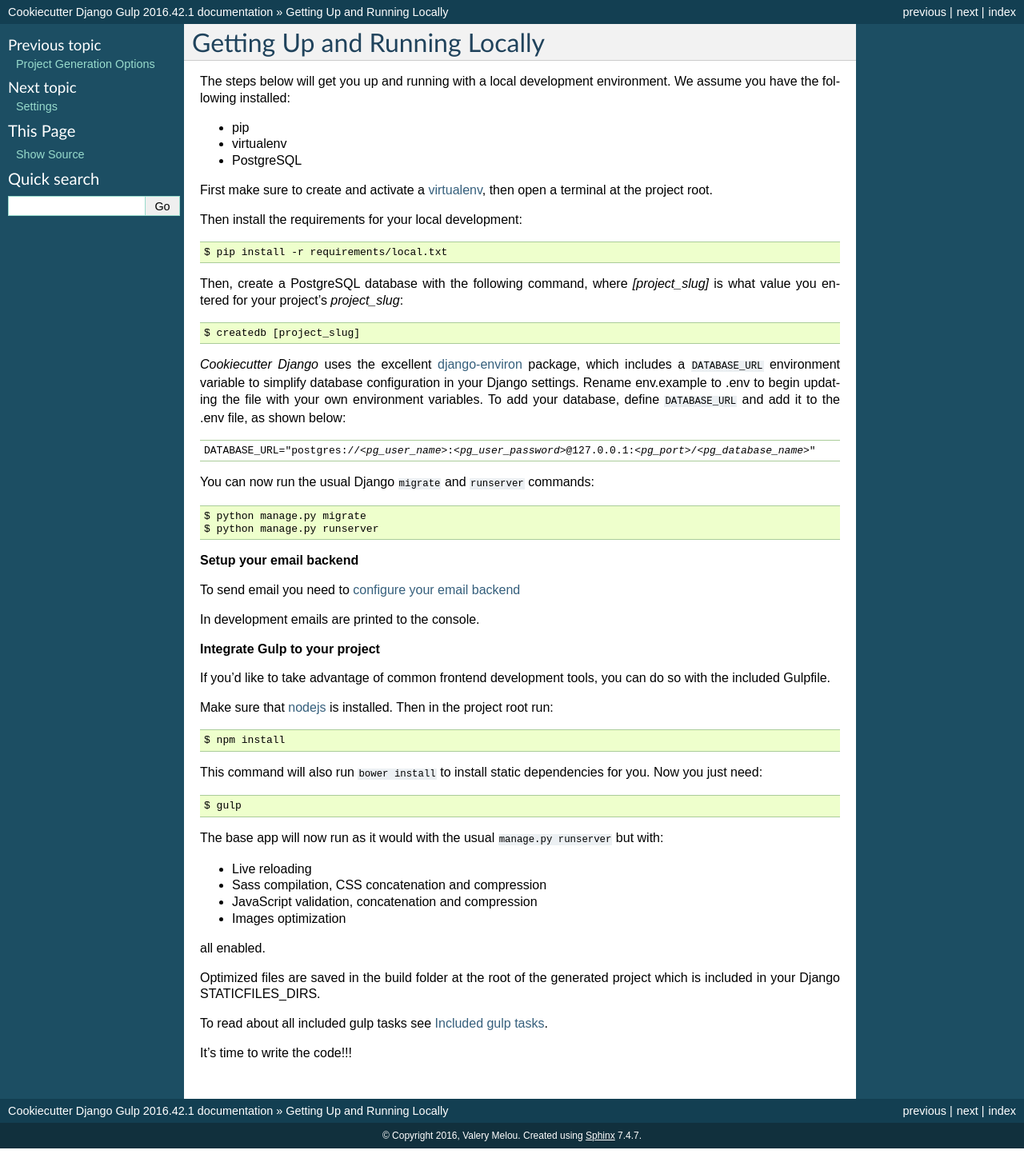
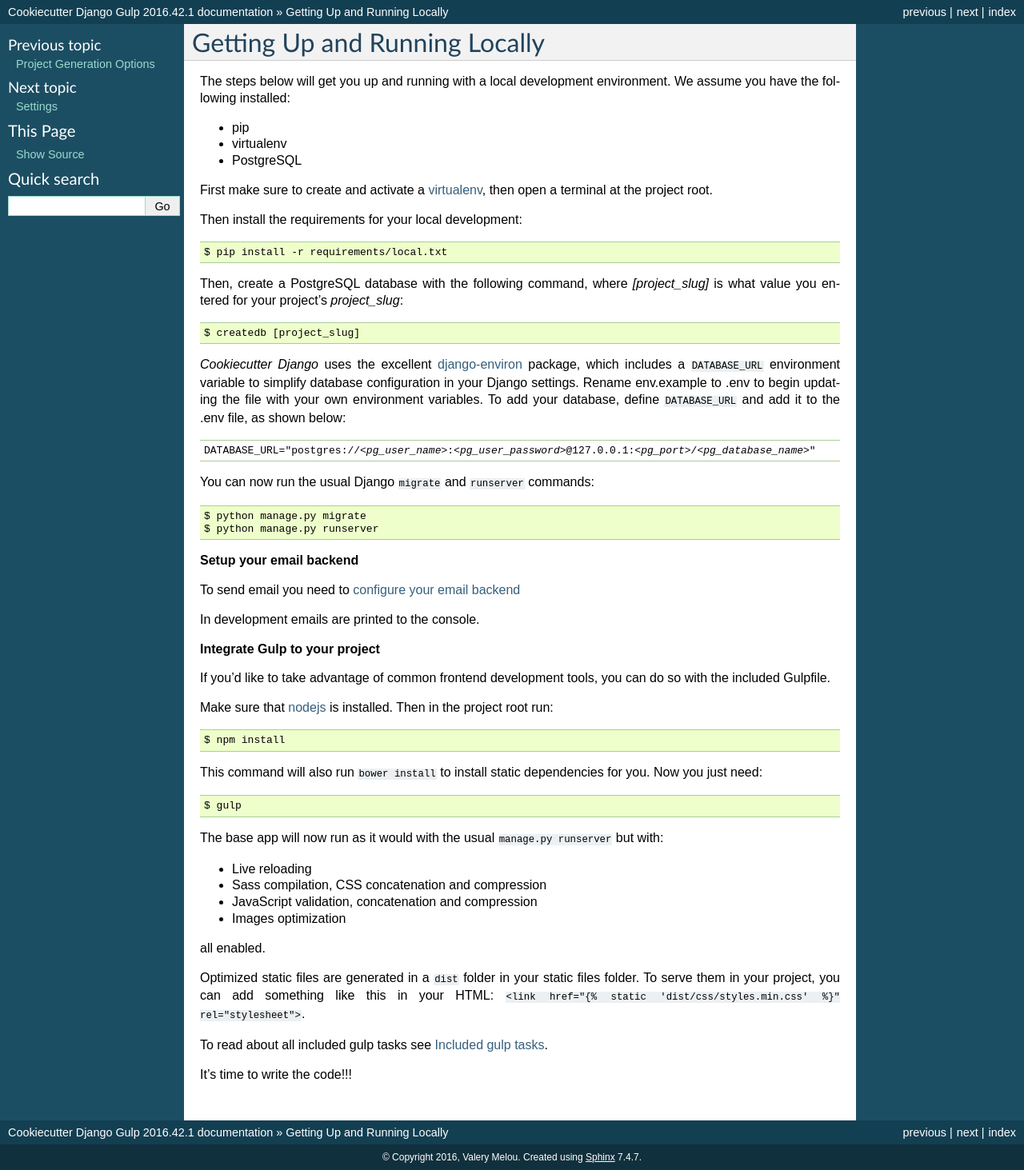
Before and after one commit to valerymelou/cookiecutter-django, a Sphinx documentation site: the page built from docs/developing-locally.rst, in a window 1280 px wide. Shown: the whole page at 80% size. Built offline with Sphinx 7.4.7, drawn with Linux system fonts in a browser that asks for light colours; before the commit the page ends 1436 px from its top, so only the background shows below that.

Commit message:
Specify where static files are generated in the docs

```diff
--- a/docs/developing-locally.rst
+++ b/docs/developing-locally.rst
@@ -66,7 +66,8 @@
 
 .. _nodejs: http://nodejs.org/download/
 
-Optimized files are saved in the build folder at the root of the generated project which is included in your Django STATICFILES_DIRS.
+Optimized static files are generated in a ``dist`` folder in your static files folder. To serve them in your project, you can add something like this in your HTML:
+``<link href="{% static 'dist/css/styles.min.css' %}" rel="stylesheet">``.
 
 To read about all included gulp tasks see :ref:`gulp-tasks`.
 
```
